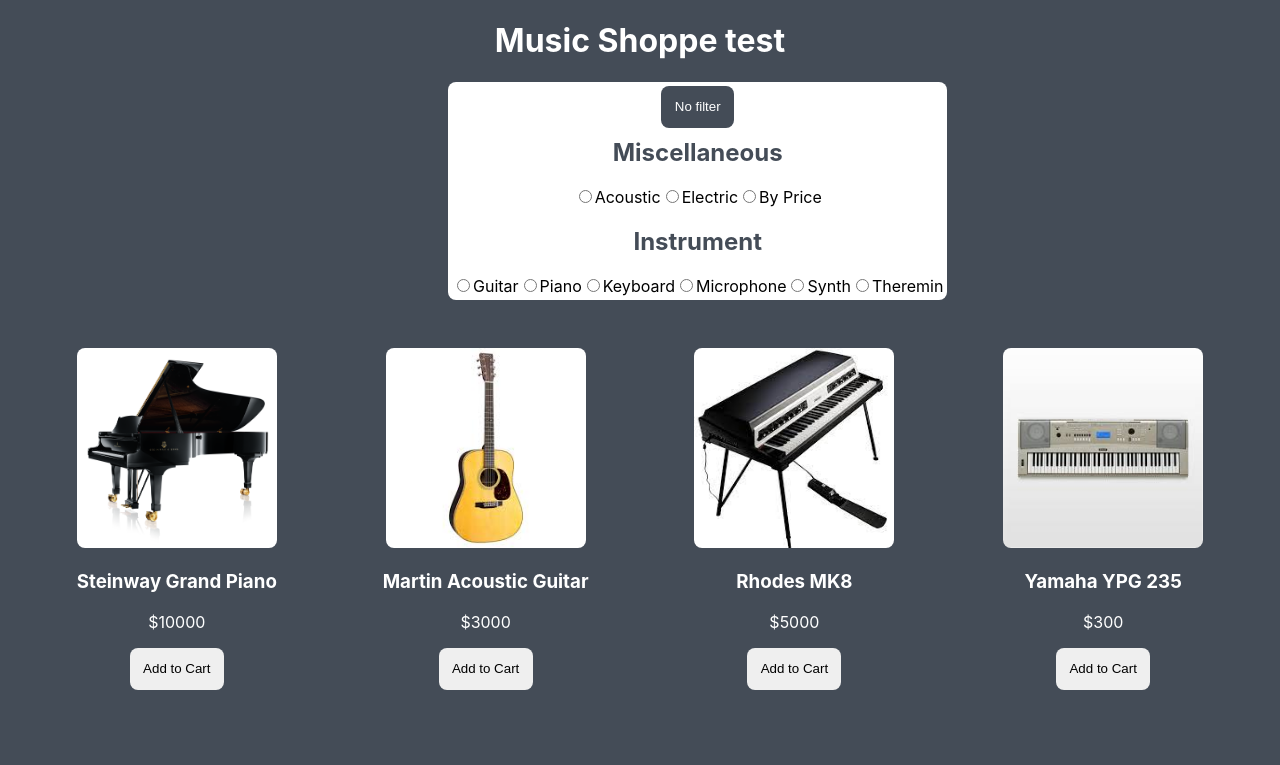
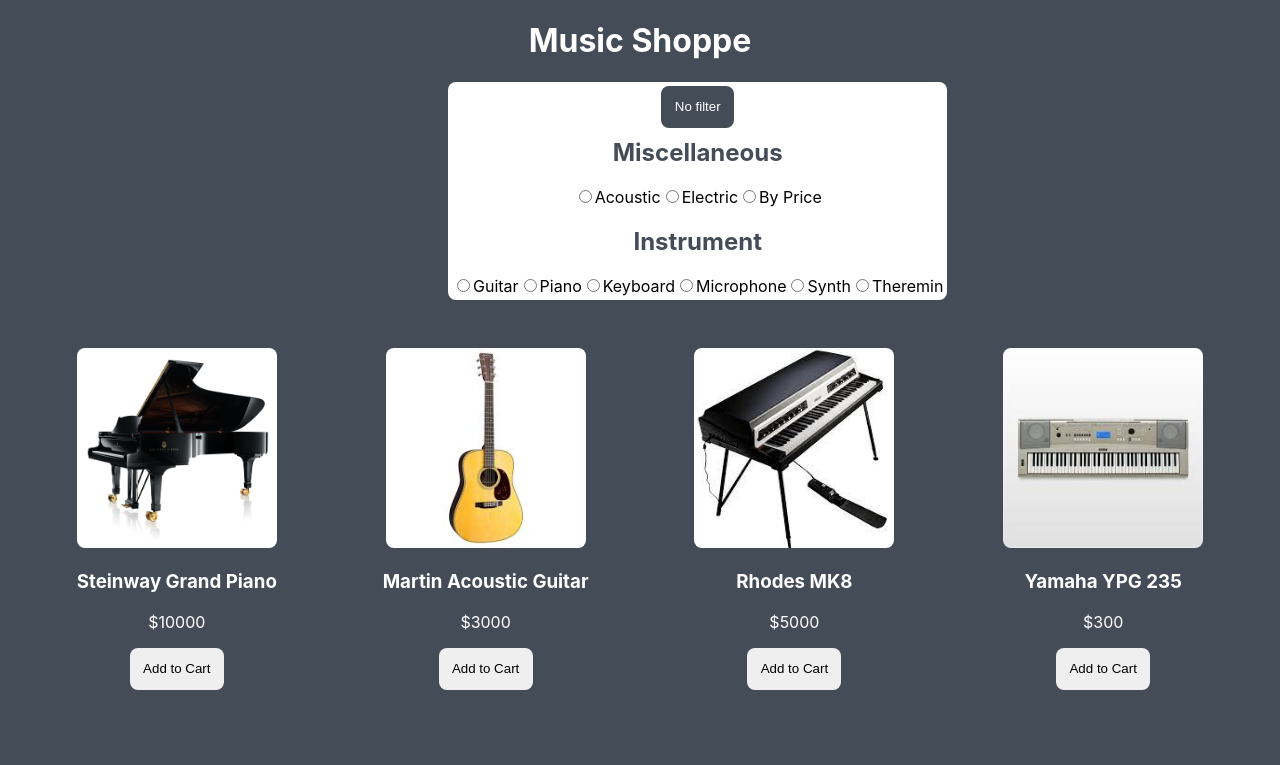
Before and after one commit to happyfrog612/devFinal, a React (Create React App) app: page / in a window 1280 px wide. Shown: the top 765 px of the page. Built offline with nearby package versions, Linux system fonts and the light colour scheme; the HTML template or start-up script is replaced by a standard one.

Commit message:
Add files via upload

```diff
--- a/package.json
+++ b/package.json
@@ -1,6 +1,6 @@
 {
   "name": "react-stencil",
-  "homepage": "",
+  "homepage": "/devFinal/",
   "version": "0.1.0",
   "private": false,
   "dependencies": {
--- a/src/App.js
+++ b/src/App.js
@@ -137,7 +137,7 @@
   // })
   return (
     <div className="App">
-      <h1>Music Shoppe test</h1>
+      <h1>Music Shoppe</h1>
       {/* <header className="App-header">
       </header> */}
       <div class="criteria">
```
Also changed, not shown: 2 other files (tests, documents, lock files or other folders).
